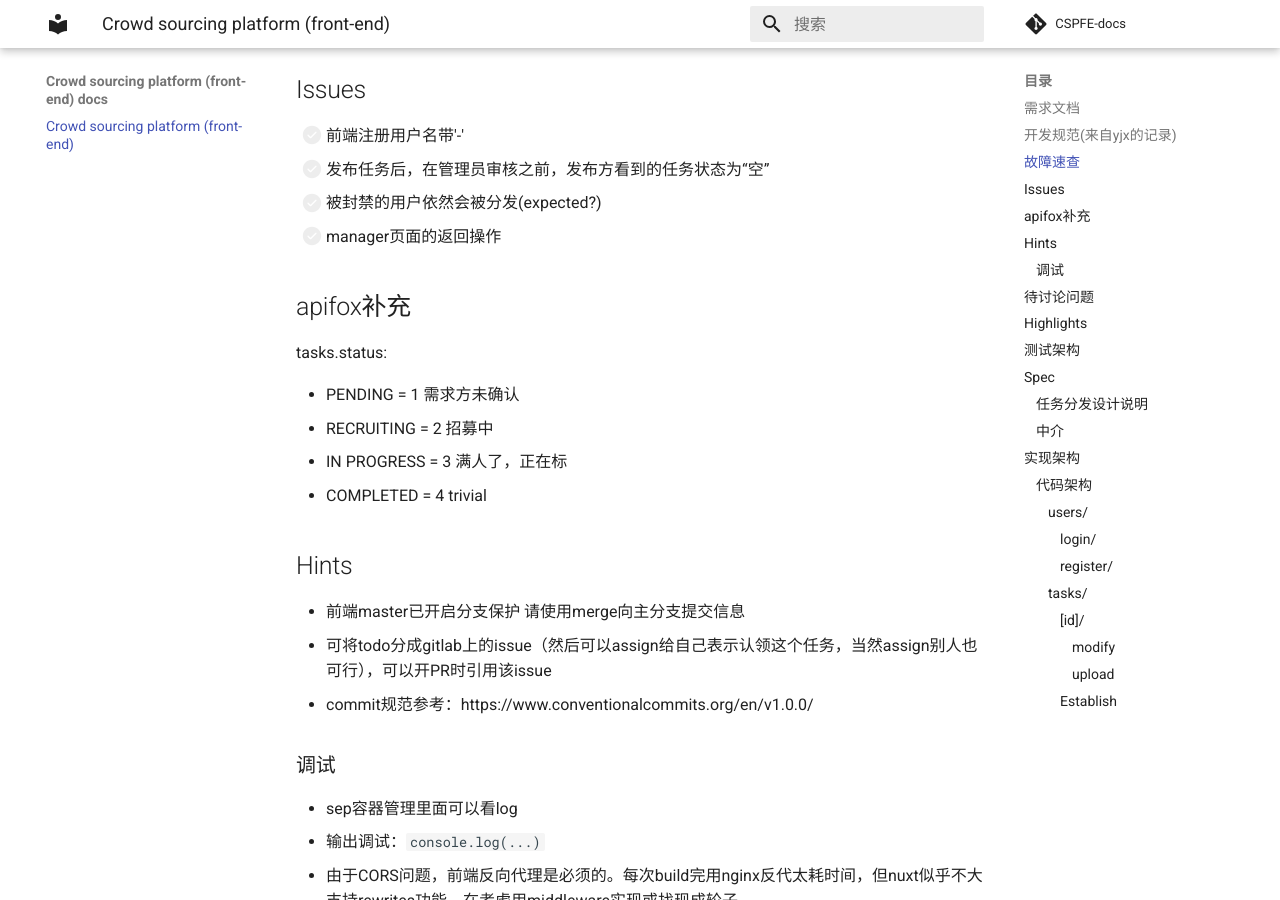
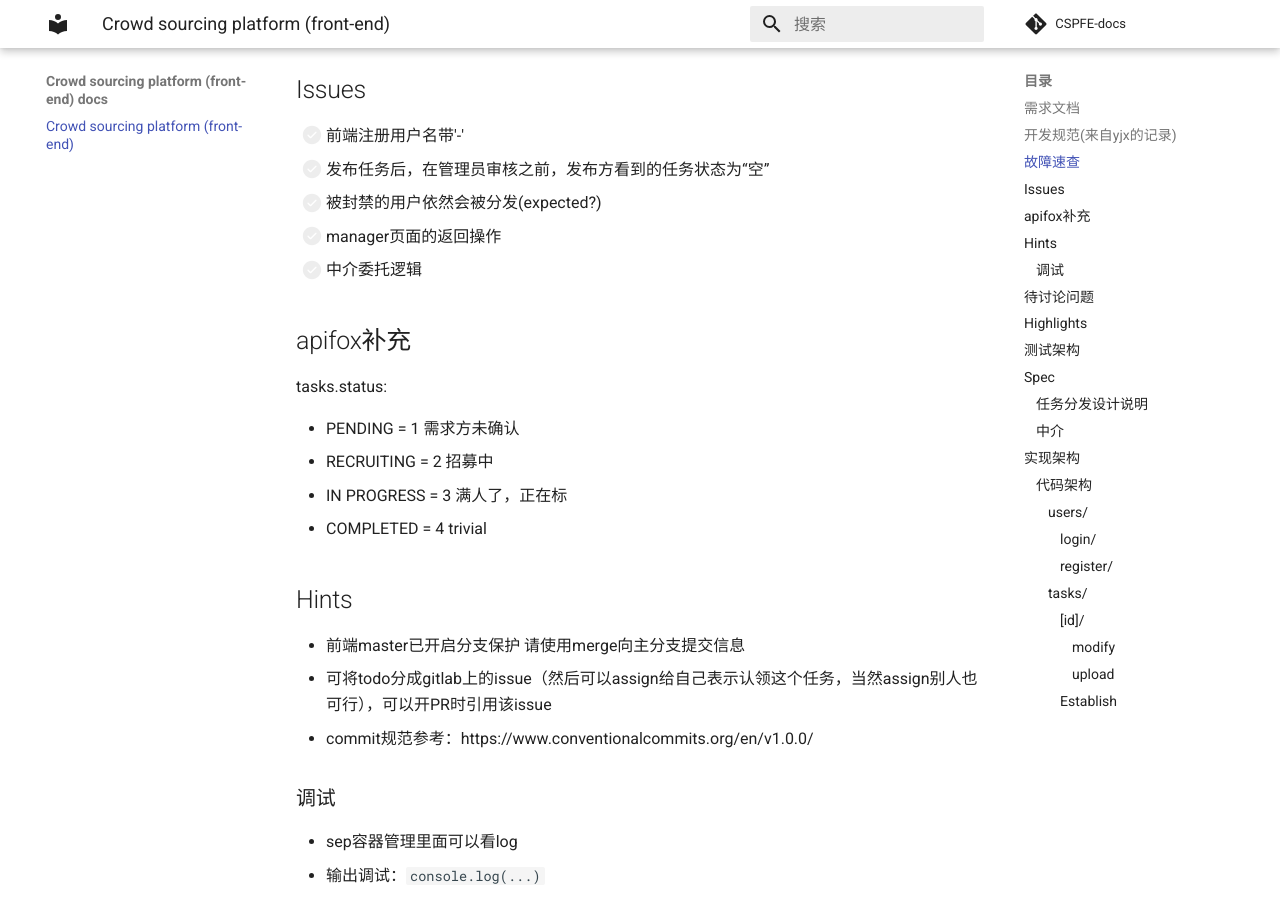
Before and after one commit to syniox/CSFE-docs, an MkDocs documentation site: the page built from docs/index.md, in a window 1280 px wide and 900 px high, scrolled down 643 px. Built offline with MkDocs 1.6.1 and Material for MkDocs 9.7.7, drawn with Linux system fonts in a browser that asks for light colours; comment, search, counter and statistics services are not loaded.

Commit message:
Update index.md

```diff
--- a/docs/index.md
+++ b/docs/index.md
@@ -23,6 +23,7 @@
 - [ ] 发布任务后，在管理员审核之前，发布方看到的任务状态为“空”
 - [ ] 被封禁的用户依然会被分发(expected?)
 - [ ] manager页面的返回操作
+- [ ] 中介委托逻辑
 
 ## apifox补充
 
```
